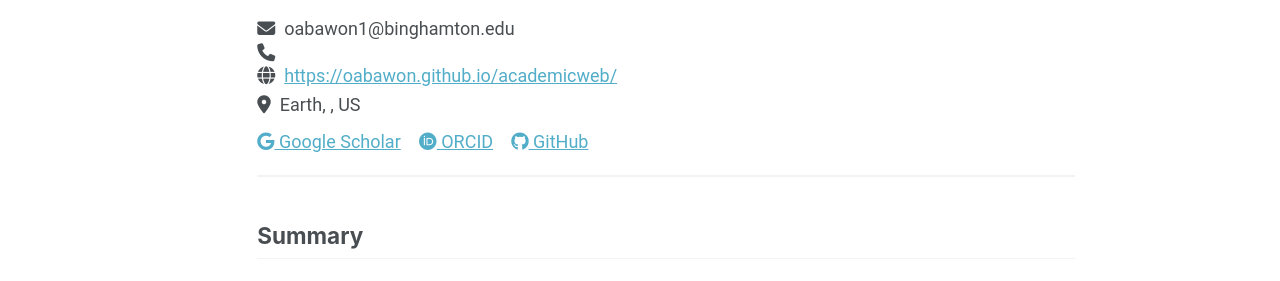
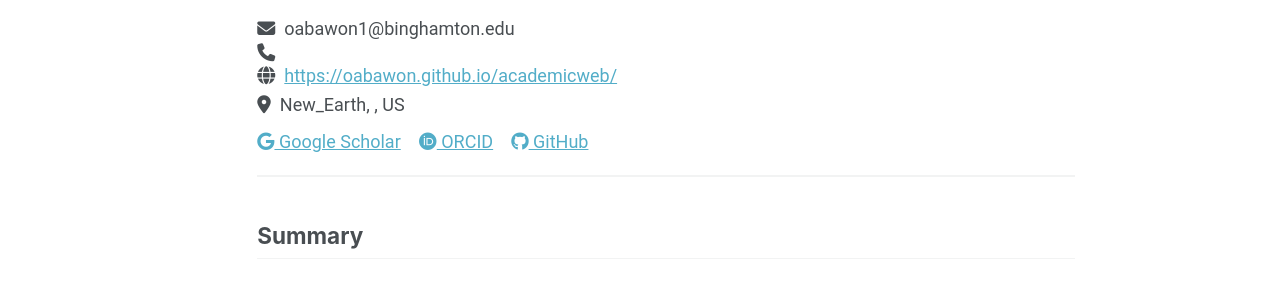
Before and after one commit to oabawon/academicweb, a Jekyll site: the page built from _pages/cv-json.md, in a window 1280 px wide and 900 px high. Shown: the part 169-450 px from the top of the window. Built offline with Jekyll 4.4.1, drawn with Linux system fonts in a browser that asks for light colours; a script that is not in the unit is left out.

Commit message:
Update cv.json

```diff
--- a/_data/cv.json
+++ b/_data/cv.json
@@ -8,7 +8,7 @@
     "location": {
       "address": "",
       "postalCode": "",
-      "city": "Earth",
+      "city": "New_Earth",
       "countryCode": "US",
       "region": ""
     },
```
